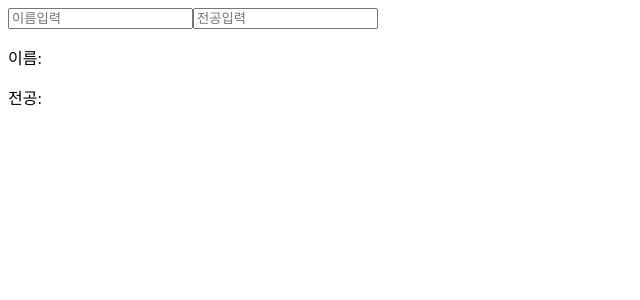
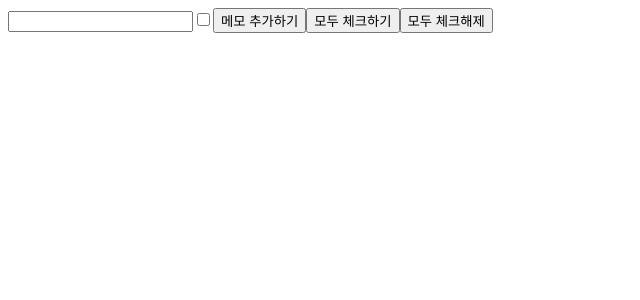
Before and after one commit to bin1998-git/koreait-web4-react, a React (Vite) app: page / in a window 1280 px wide. Shown: the top 300 px of the page, without its empty margins (0-640 px from the left). Built offline with nearby package versions, Linux system fonts and the light colour scheme.

Commit message:
add:usestate

```diff
--- a/src/App.jsx
+++ b/src/App.jsx
@@ -8,6 +8,9 @@ import App06 from "./react-study/01-jsx-and-component/App06/App06";
 import UseState01 from "./react-study/02-useState/UseState01";
 import UseState02 from "./react-study/02-useState/UseState02";
 import UseState03 from "./react-study/02-useState/UseState03";
+import UseState04 from "./react-study/02-useState/UseState04";
+import UseState05 from "./react-study/02-useState/UseState05";
+import UseState06 from "./react-study/02-useState/UseState06";
 function App() {
     return (
       <>
@@ -19,7 +22,10 @@ function App() {
         {/* <App06 /> */}
         {/* <UseState01 /> */}
         {/* <UseState02 /> */}
-        <UseState03 />
+        {/* <UseState03 /> */}
+        {/* <UseState04 /> */}
+        {/* <UseState05 /> */}
+        <UseState06 />
       </>
   )
 }
--- a/src/main.jsx
+++ b/src/main.jsx
@@ -4,11 +4,7 @@ import App from './App.jsx'
 
 // js로 실제 dom요소들이 렌더링된다.
 // main.jsx가 그 진입점이 된다.
-createRoot(document.getElementById('root')).render(
-  <StrictMode>
-    <App />
-  </StrictMode>,
-)
+createRoot(document.getElementById('root')).render(<App />)
 
 // github에 올라갈때는 node_modules가 업로드 안됨
 // 타 pc에 실행할때는 clone하고
--- /dev/null
+++ b/src/react-study/02-useState/UseState04.jsx
@@ -0,0 +1,36 @@
+import React from 'react'
+import { useState } from 'react'
+
+export default function UseState04() {
+    const [count, setCount] = useState(0);
+    const increse = () => {
+        // setCount(count + 1);
+        // setCount(count + 1);
+        // count가 2씩 증가할까? x 1씩증가
+        // -> 두번 호출해도 setter들은 리액트가
+        // batch처리를 하기 때문에
+        // 그때의 count 값은 0으로 동일하다.
+
+        // 함수형 업데이트
+        // setter에 함수를 매개변수로 전달가능
+        // 리액트가 첫번째 매개변수에 이전값을 넣어준다.
+        // 이전값을 쓰는경우 함수형 업데이트를 하는게 권장
+        setCount((prev) => prev + 1);
+        setCount((prev) => prev + 1);
+    };
+    const decrease = () => {
+        // 값이 하나만 바뀌는 경우
+        // 함수형 업데이트하지 않아도 ok
+        // 복잡해질 가능성 때문에
+        // 함수형업데이트 쓰는 습관이 좀 더 권장
+        setCount(count - 1);
+    }
+
+  return (
+    <div>
+        <h1>{count}</h1>
+        <button onClick={increse}>+1</button>
+        <button onClick={decrease}>-1</button>
+    </div>
+  )
+}
--- /dev/null
+++ b/src/react-study/02-useState/UseState05.jsx
@@ -0,0 +1,50 @@
+import React from 'react'
+import { useState } from 'react'
+
+export default function UseState05() {
+    const [todos, setTodos] = useState([]);
+    const [inputVal, setInputVal] = useState("");
+
+    // 정의해놓은 상태들로
+    // input에 to-do를 입력하면
+    // ul안에 li들로 todo들이 보이게 만들어주세요.
+
+    const handleChageInput = (e) => {
+        const value = e.target.value;
+        setInputVal(value);
+    }
+
+    const addTodoClick = () => {
+        // [] -> ["빨래하기"]
+        // push 원본이 수정되는 메서드
+        // 1. setter에는 언제나 새객체를 넣어줘야함
+        // 2. prev는 배열, 객체도 기억하고있으니 spread 권장
+        setTodos((prev) => [...prev, inputVal]);
+    };
+
+
+  return (
+    <div>
+        <input
+        type="text"
+        // value가 inputval
+        // 변경되면 inputval가 바뀌어야함
+        value={inputVal}
+        onChange={handleChageInput}
+        placeholder="TO-DO 입력!"
+        />
+        <button onClick={addTodoClick}>TO-DO 추가</button>
+        <ul>
+            {
+                todos.map((todo, i) => {
+                    // index를 넣으면 안됨
+                    // 리액트가 리스트로 렌더링할때
+                    // 실제 데이터 기준으로 변경을 감지하는게 아니라
+                    // key를 기준으로 변경을 감지함
+                    return <li key={i}>{todo}</li>
+                })
+            }
+        </ul>
+    </div>
+  )
+}
--- /dev/null
+++ b/src/react-study/02-useState/UseState06.jsx
@@ -0,0 +1,139 @@
+    import React from 'react'
+    import { memo } from 'react';
+    import { useState } from 'react'
+
+    export default function UseState06() {
+        // [{}, {}] {id: Date.now(), text:"빨래하기", done:true},..{}
+        const [memos, setMemos] = useState([]);
+        const [inputVal, setInputVal] = useState("");
+        const [done, setDone] = useState(false);
+
+        const handleInputChange = (e) => {
+                const value = e.target.value;
+                setInputVal(value);
+
+        }
+
+        const addMemoClick = () => {
+            setMemos((prev) => {
+                return [
+                    ...prev,
+                {
+                    id: Date.now(),
+                    text: inputVal,
+                    done: done,
+                }];
+            });
+            setInputVal("");
+        };
+
+        const handleCheckClick = (e) => {
+            // 체크박스 체크시 true담겨있음 <> 체크x -> false
+            const checkVal = e.target.checked;
+            setDone(checkVal);
+        };
+
+        // 체크박스는 우리가 추가한 만큼 생기기 때문에
+        // 데이터식별이 필요함. -> id를 매개변수로 받아야한다.
+        const handleToggleDone = (id) => {
+            // memo: {id:~, text:~, done:true}
+            const newMemos = memos.map((memo) => {
+                if(memo.id === id) {
+                    return {
+                        ...memo,
+                        done: !memo.done,
+                    };
+                } else {
+                    return memo;
+                }
+            });
+            setMemos(newMemos);
+        };
+
+        // setmemos호출!
+        const handleAllCheck = () => {
+            setMemos((prev) => {
+                return prev.map((memo) => {
+                    return {
+                        ...memo,
+                        done: true,
+                    };
+                });
+            });
+        };
+
+        const handleAllNonCheck = () => {
+            setMemos((prev) => {
+                return prev.map((memo) => {
+                    return {
+                        ...memo,
+                        done: false,
+                    };
+                });
+            });
+        }
+
+
+    return (
+        <div>
+            <input
+                type="text"
+                value={inputVal}
+                onChange={handleInputChange}
+
+
+            />
+            <input type="checkbox" checked={done} onChange={handleCheckClick}/>
+            <button onClick={addMemoClick}>메모 추가하기</button>
+            <button onClick={handleAllCheck}>모두 체크하기</button>
+            <button onClick={handleAllNonCheck}>모두 체크해제</button>
+            <ul>
+            {
+                memos.map((memo) => {
+                    const {id, text, done} = memo;
+                    return (
+                        // memos기준으로 렌더링된 결과
+                        // -< setmemos를 호출해야 된다!
+                        <li key={id}>
+                            {text}
+                        <input
+                        type="checkbox"
+                        checked={done}
+                        //() => fx(id) : fx(id)를 호출하는 함수를 전달
+                        // fx(id): 호출결과
+                        // {}로 함수를 전달할때, 매개변수도 같이줘야할때
+                        // () => fx(매개변수)로 작성!
+                        onChange={() => handleToggleDone(id)}
+                        />
+                        </li>
+                    );
+                })}
+            </ul>
+            <ul>
+                {/* 체크가 된 memo의 text들이 <li>빨래하기</li> */}
+
+
+                {
+                    memos
+                    .filter((memo) => {
+                        return memo.done;
+                    })
+                    .map((memo) => {
+                        return <li key={memo.id}>{memo.text}</li>
+                    })
+                }
+
+                {/* {
+                    memos
+                    .filter((memo)=> memo.done)
+                    .map((memo) => {
+                        const {id, text, done} = memo;
+                        return (
+                            <li key={id}>{text}</li>
+                        )
+                    })
+                } */}
+            </ul>
+        </div>
+    )
+    }
```
